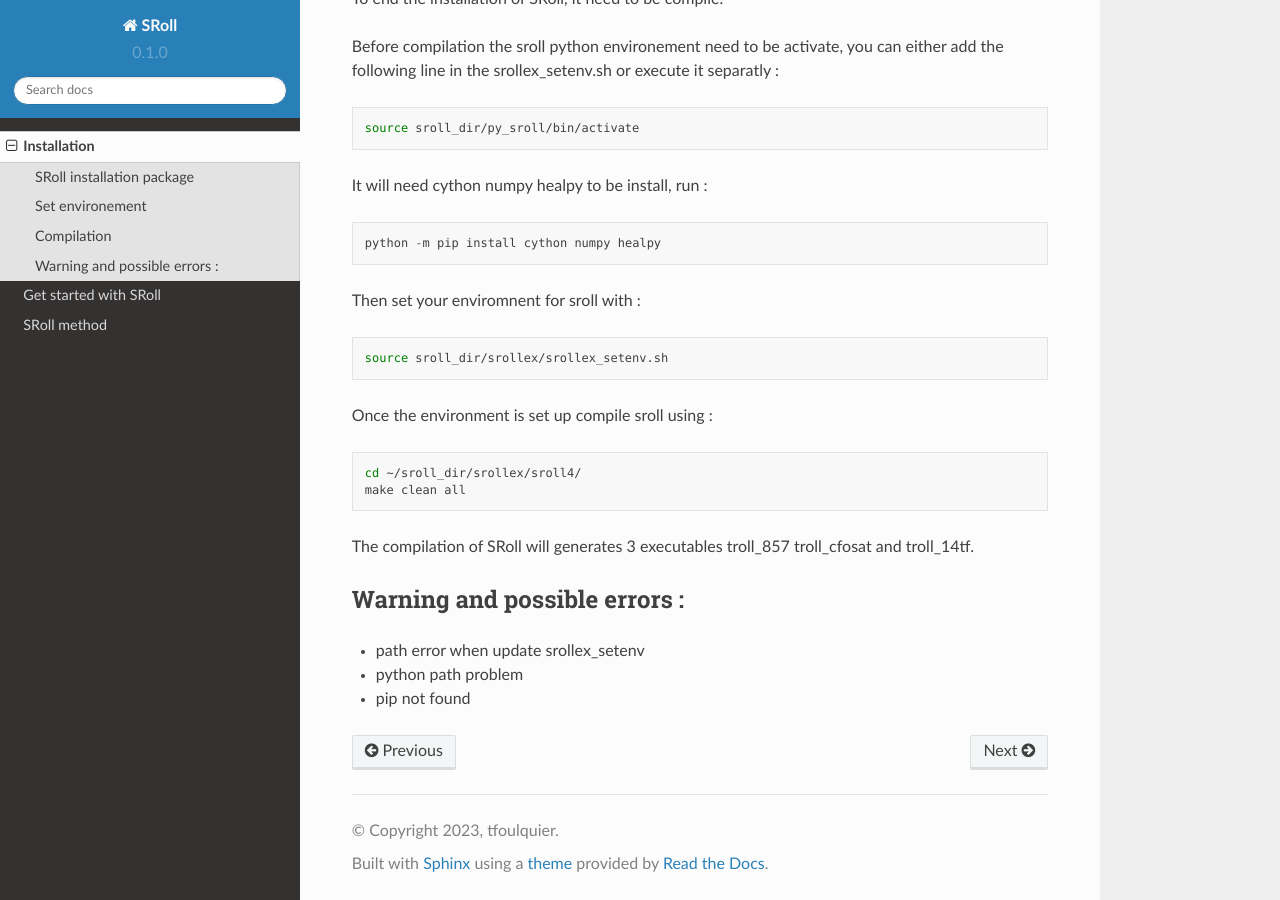
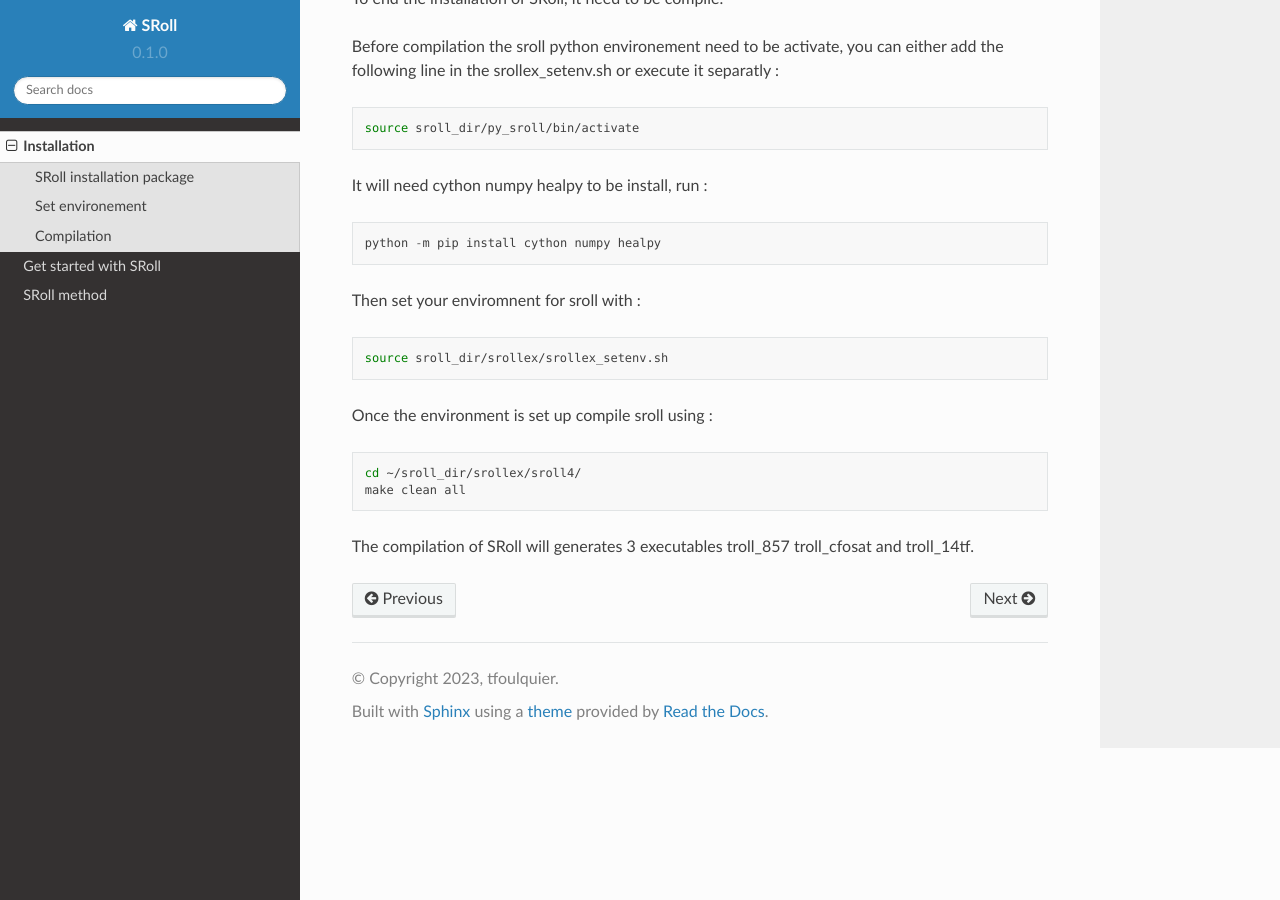
Before and after one commit to jmdelouis/SRoll, a Sphinx documentation site: the page built from readthedocs/docs/source/installation.rst, in a window 1280 px wide and 900 px high, scrolled down 1383 px. Built offline with Sphinx 7.4.7 and the Read the Docs theme 2.0.0, drawn with Linux system fonts in a browser that asks for light colours.

Commit message:
Update installation.rst

```diff
--- a/readthedocs/docs/source/installation.rst
+++ b/readthedocs/docs/source/installation.rst
@@ -94,11 +94,3 @@ Once the environment is set up compile sroll using :
 
 
 The compilation of SRoll will generates 3 executables troll_857 troll_cfosat and troll_14tf.
-
-
-Warning and possible errors :
-----------------------------
-
-- path error when update srollex_setenv
-- python path problem
-- pip not found
```
